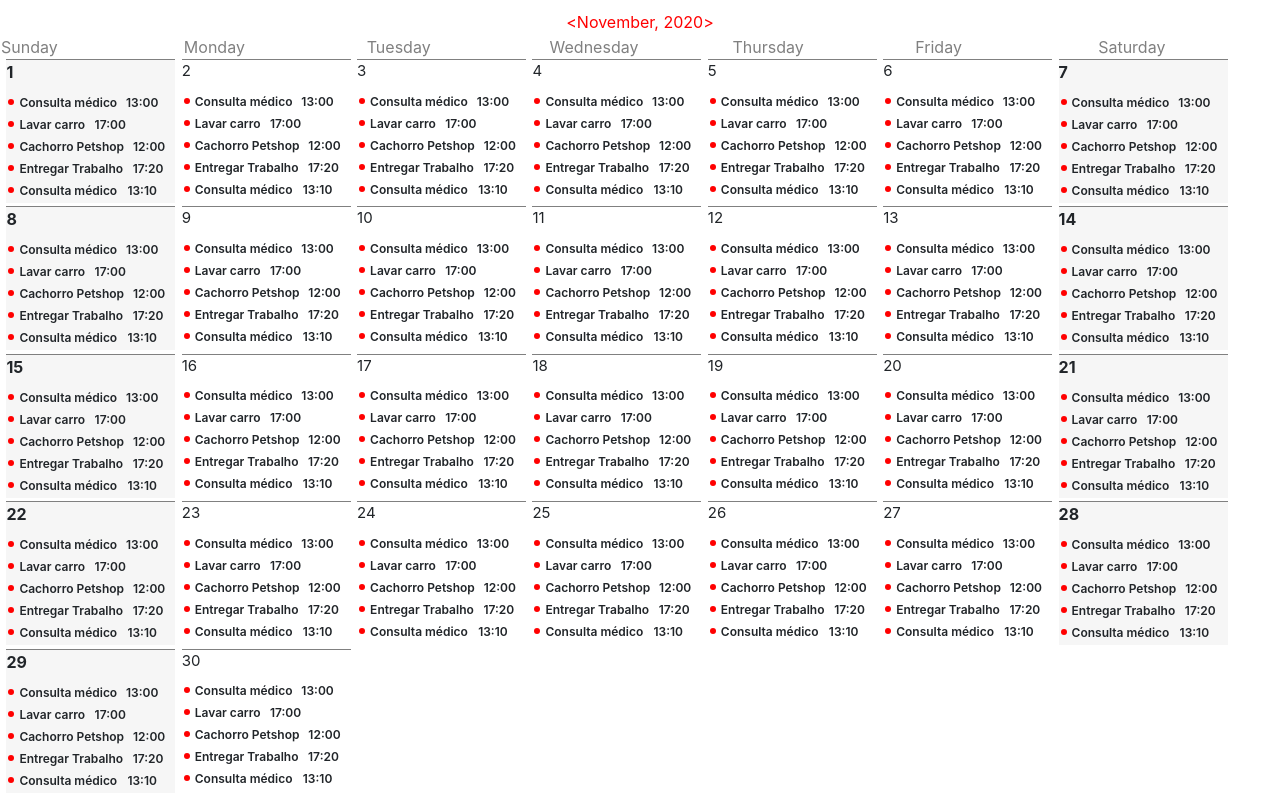
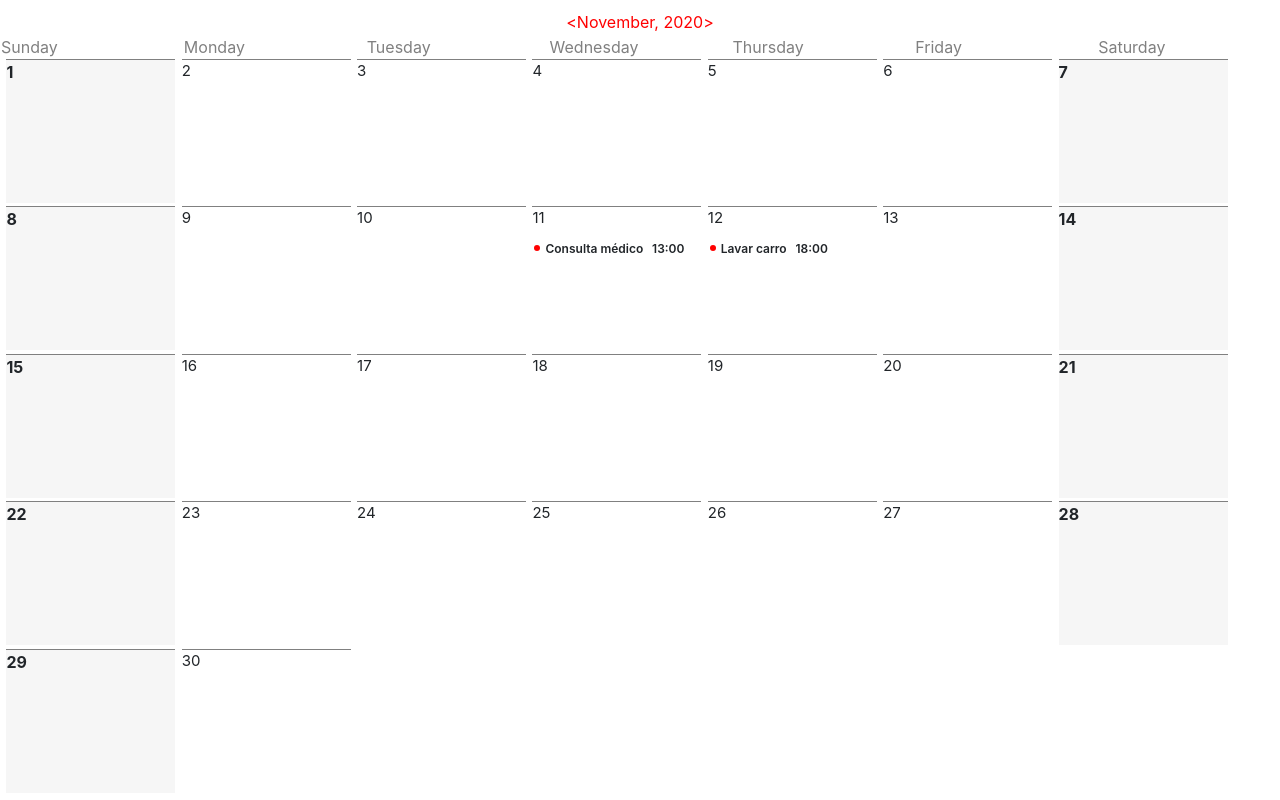
Before and after one commit to LucasBernardes/calendar-code-challenge, a React (Create React App) app: page / in a window 1280 px wide. Built offline with nearby package versions, Linux system fonts and the light colour scheme.

Commit message:
added create event

```diff
--- a/package.json
+++ b/package.json
@@ -11,7 +11,9 @@
     "react": "^17.0.1",
     "react-bootstrap": "^1.4.0",
     "react-dom": "^17.0.1",
+    "react-redux": "^7.1.0-rc.1",
     "react-scripts": "4.0.1",
+    "redux": "^4.0.5",
     "web-vitals": "^0.2.4"
   },
   "scripts": {
--- a/src/App.js
+++ b/src/App.js
@@ -1,12 +1,16 @@
 import logo from './logo.svg';
 import Calendar from './Calendar';
+import { Provider } from 'react-redux'
+import store from './store';
 import 'bootstrap/dist/css/bootstrap.min.css';
 import './App.css';
 
 function App() {
   return (
     <div className="App">
-      <Calendar />
+      <Provider store={store}>
+        <Calendar />
+      </Provider>
       {/* <header className="App-header">
         <img src={logo} className="App-logo" alt="logo" />
         <p>
--- a/src/Calendar.js
+++ b/src/Calendar.js
@@ -1,9 +1,12 @@
 import React, { useState, useEffect } from 'react';
+import { useSelector } from 'react-redux';
+
 import moment from 'moment';
 import Modal from './Modal';
 import './styles.css';
 
 function Calendar() {
+  const events = useSelector(state => state.data);
   const [addNewEventVisible, setAddNewEventVisible] = useState(false)
   const [monthOffset, setMonthOffset] = useState(0)
   const [currentMonth, setCurrentMonth] = useState(moment().add(0, 'months'))
@@ -16,6 +19,9 @@ function Calendar() {
   // const currentMonthDates = new Array(currentMonth.daysInMonth()).fill(null).map((x, i) => currentMonth.startOf('month').add(i, 'days'));
   const weekArray = moment.weekdays()
 
+  useEffect(() => {
+    console.log(events)
+  },[events])
   // useEffect(() => {
   //   currentMonthDates = [];
   // },[monthOffset])
@@ -52,55 +58,23 @@ function Calendar() {
     //console.log(auxArray)
   },[])
 
-
-
-
-  const events = [
-    {
-      name: 'Consulta médico',
-      hour: '13:00',
-    },
-    {
-      name: 'Lavar carro',
-      hour: '17:00',
-    },
-    {
-      name: 'Cachorro Petshop',
-      hour: '12:00',
-    },
-    {
-      name: 'Entregar Trabalho',
-      hour: '17:20',
-    },
-    {
-      name: 'Consulta médico',
-      hour: '13:10',
-    },
-    // {
-    //   name: 'Lavar carro',
-    //   hour: '17:00',
-    // },
-    // {
-    //   name: 'Cachorro Petshop',
-    //   hour: '12:00',
-    // },
-    // {
-    //   name: 'Entregar Trabalho',
-    //   hour: '17:00',
-    // }
-  ];
-
-  const RenderEvents = () => {
+  const RenderEvents = (props) => {
+    const currentDate = props.date.format('DD/MM/YYYY');
+    console.log(currentDate)
     return (
       <div className="calendar-event-wrapper">
+        {console.log(events)}
         {
-          events.map((event) => {
+
+          events[currentDate] && events[currentDate].map((event) => {
             return (
               <div key={event.hour} className="calendar-event-item">
                 <span className="event-circle"></span>
                 <span className="event-title">
                   {event.name && event.name}
+                  {/* Nome do evento */}
                 </span>
+                {/* <span className="event-hour">{event.hour && event.hour}</span> */}
                 <span className="event-hour">{event.hour && event.hour}</span>
               </div>
             );
@@ -151,7 +125,7 @@ function Calendar() {
       <Modal
         setAddNewEventVisible={setAddNewEventVisible}
         addNewEventVisible={addNewEventVisible}
-        selectedElement={events[selectedIndex]}
+        selectedElement={events[setSelectedIndex] && events[setSelectedIndex]}
       />
       <div className="calendar-wrapper">
         {
@@ -159,12 +133,12 @@ function Calendar() {
             // console.log(date)
             // console.log(date.format('L'))
             return (
-              <div onClick={() => handleDateClick(index)} className="calendar-item-wrapper" key={date.format('L')}>
+              <div onClick={() => handleDateClick(date.format('DD/MM/YYYY'))} className="calendar-item-wrapper" key={date.format('L')}>
                 <div className={`${(date.day() === 0 || date.day() === 6) ? 'weekend' : 'calendar-item'}`}>
                   <div className="event-date-number">
                     {date.date()}
                   </div>
-                  <RenderEvents />
+                  <RenderEvents date={date}/>
                 </div>
 
                 {/* <>
--- a/src/Modal.js
+++ b/src/Modal.js
@@ -1,55 +1,116 @@
+import { useState } from 'react';
+import { useDispatch } from 'react-redux';
 import Modal from 'react-bootstrap/Modal';
 import Button from 'react-bootstrap/Button';
-import Form from 'react-bootstrap/Form';
+import InputGroup from 'react-bootstrap/InputGroup';
+import { Col, Row, Form, ButtonGroup } from "react-bootstrap";
+
 function AddEventModal(props) {
-  const handleSubmit = (e) => {
-    const form = e.currentTarget;
+  const [validated, setValidated] = useState(false);
+  const dispatch = useDispatch();
+  const handleSubmit = (event) => {
+    const form = event.currentTarget;
     if (form.checkValidity() === false) {
-      e.preventDefault();
-      e.stopPropagation();
-      console.log(e)
+      event.preventDefault();
+      event.stopPropagation();
     }
-    console.log(e)
-    e.preventDefault();
-      e.stopPropagation();
-    props.setAddNewEventVisible(false);
-  }
+
+    setValidated(true);
+    dispatch({
+      type: 'ADD_NEW_EVENT',
+      data: {
+        '12/11/2020': {
+          name: 'Lavar carro2',
+          hour: '17:30',
+        },
+      },
+    })
+  };
 
   return (
-    <Modal show={props.addNewEventVisible} onHide={() => props.setAddNewEventVisible(false)}>
+    <Modal show={props.addNewEventVisible} onHide={() => props.setAddNewEventVisible(false)} centered>
       <Modal.Header closeButton/>
-        {/* <Modal.Title>Modal heading</Modal.Title> */}
-      {/* </Modal.Header> */}
-      <Modal.Body>
-        <Form onSubmit={handleSubmit} >
-          <Form.Group controlId="formBasicEmail">
-            <Form.Label>Email address</Form.Label>
-            <Form.Control type="email" placeholder="Enter email" />
-            <Form.Text className="text-muted">
-              {props.selectedElement && props.selectedElement.hour}
-            </Form.Text>
-          </Form.Group>
-
-          <Form.Group controlId="formBasicPassword">
-            <Form.Label>Password</Form.Label>
-            <Form.Control type="password" placeholder="Password" />
-          </Form.Group>
-          <Form.Group controlId="formBasicCheckbox">
-            <Form.Check type="checkbox" label="Check me out" />
-          </Form.Group>
-          <Button variant="primary" type="submit">
-            Submit
-          </Button>
-        </Form>
-      </Modal.Body>
-      {/* <Modal.Footer>
-        <Button variant="secondary" >
-          Close
-        </Button>
-        <Button variant="primary">
-          Save Changes
-        </Button>
-      </Modal.Footer> */}
+      <Form noValidate validated={validated} onSubmit={handleSubmit} style={{ margin: 20 }}>
+        <Form.Label>First name</Form.Label>
+          <Form.Control
+            required
+            type="text"
+            placeholder="First name"
+            defaultValue="Mark"
+          />
+          <Form.Control.Feedback>Looks good!</Form.Control.Feedback>
+      {/* <Form.Row>
+        <Form.Group as={Col} md="4" controlId="validationCustom01">
+          <Form.Label>First name</Form.Label>
+          <Form.Control
+            required
+            type="text"
+            placeholder="First name"
+            defaultValue="Mark"
+          />
+          <Form.Control.Feedback>Looks good!</Form.Control.Feedback>
+        </Form.Group>
+        <Form.Group as={Col} md="4" controlId="validationCustom02">
+          <Form.Label>Last name</Form.Label>
+          <Form.Control
+            required
+            type="text"
+            placeholder="Last name"
+            defaultValue="Otto"
+          />
+          <Form.Control.Feedback>Looks good!</Form.Control.Feedback>
+        </Form.Group>
+        <Form.Group as={Col} md="4" controlId="validationCustomUsername">
+          <Form.Label>Username</Form.Label>
+          <InputGroup>
+            <InputGroup.Prepend>
+              <InputGroup.Text id="inputGroupPrepend">@</InputGroup.Text>
+            </InputGroup.Prepend>
+            <Form.Control
+              type="text"
+              placeholder="Username"
+              aria-describedby="inputGroupPrepend"
+              required
+            />
+            <Form.Control.Feedback type="invalid">
+              Please choose a username.
+            </Form.Control.Feedback>
+          </InputGroup>
+        </Form.Group>
+      </Form.Row> */}
+      <Form.Row>
+        <Form.Group as={Col} md="6" controlId="validationCustom03">
+          <Form.Label>City</Form.Label>
+          <Form.Control type="text" placeholder="City" required />
+          <Form.Control.Feedback type="invalid">
+            Please provide a valid city.
+          </Form.Control.Feedback>
+        </Form.Group>
+        <Form.Group as={Col} md="3" controlId="validationCustom04">
+          <Form.Label>State</Form.Label>
+          <Form.Control type="text" placeholder="State" required />
+          <Form.Control.Feedback type="invalid">
+            Please provide a valid state.
+          </Form.Control.Feedback>
+        </Form.Group>
+        <Form.Group as={Col} md="3" controlId="validationCustom05">
+          <Form.Label>Zip</Form.Label>
+          <Form.Control type="text" placeholder="Zip" required />
+          <Form.Control.Feedback type="invalid">
+            Please provide a valid zip.
+          </Form.Control.Feedback>
+        </Form.Group>
+      </Form.Row>
+      <Form.Group as={Col} md="3" controlId="validationCustom06">
+        <Form.Label>Color</Form.Label>
+        <ButtonGroup aria-label="Color">
+          <Button style={{ backgroundColor: 'red' }} variant="secondary">Red</Button>
+          <Button variant="secondary">Blue</Button>
+          <Button variant="secondary">Green</Button>
+        </ButtonGroup>
+      </Form.Group>
+      <Button type="submit">Submit form</Button>
+    </Form>
     </Modal>
   );
 }
--- /dev/null
+++ b/src/store/index.js
@@ -0,0 +1,37 @@
+import { createStore } from 'redux';
+
+const INITIAL_STATE = {
+  data: {
+    '11/11/2020': [{
+      name: 'Consulta médico',
+      hour: '13:00',
+    }],
+    '12/11/2020': [{
+      name: 'Lavar carro',
+      hour: '18:00',
+    }],
+  },
+}
+
+function events(state =  INITIAL_STATE, action) {
+    switch(action.type) {
+        case 'ADD_NEW_EVENT':
+          const date = Object.keys(action.data)[0];
+          const event = action.data[date]
+          Object.keys(state.data).map(element => {
+            if (element === date) {
+              state.data[element].push(event)
+              state.data[element].sort(function (a, b) {
+                return a.hour.localeCompare(b.hour);
+              });
+            }
+          });
+          return state
+        default:
+          return state;
+    }
+}
+
+const store = createStore(events);
+
+export default store;
```
Also changed, not shown: 2 other files (tests, documents, lock files or other folders).
